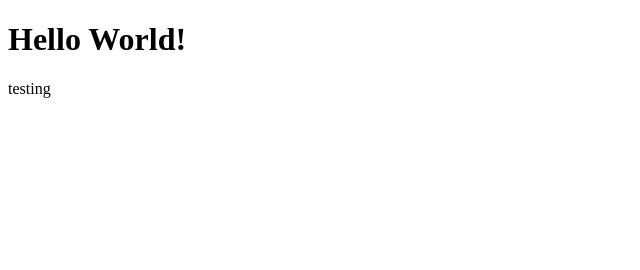
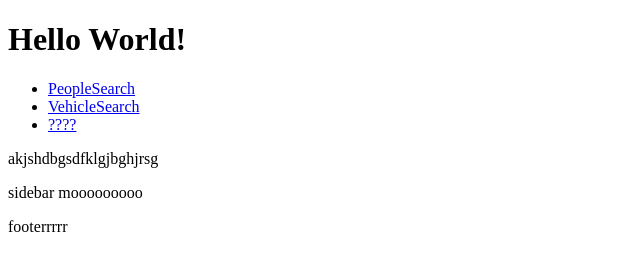
Before and after one commit to Selena-512/Selena-512.github.io, a plain HTML site: page PeopleSearch.html in a window 1280 px wide. Shown: the whole page, without its empty margins (0-640 px from the left). Drawn offline with Linux system fonts and the light colour scheme.

Commit message:
html structure added

```diff
--- a/PeopleSearch.html
+++ b/PeopleSearch.html
@@ -7,12 +7,32 @@
 </head>
 
 <body>
+<header>
+  <h1>Hello World!</h1>
+</header>
 
-<h1>Hello World!</h1>
-<p>testing</p>
+<nav>
+  <ul>
+    <li><a href="PeopleSearch.html">PeopleSearch</a></li>
+    <li><a href="VehicleSearch.html">VehicleSearch</a></li>
+    <li><a href="#">????</a></li>
+  </ul>
+  </nav>
+
+  <main>
+    <p> akjshdbgsdfklgjbghjrsg</p>
 
 
+    <aside>
 
+      <p>sidebar mooooooooo</p>
+    </aside>
+
+  </main>
+
+  <footer>
+    <p>footerrrrr</p>
+  </footer>
 
 </body>
 </html>
--- a/websiteStyle.css
+++ b/websiteStyle.css
@@ -0,0 +1,4 @@
+
+.nav {
+    display: flex;
+}
```
